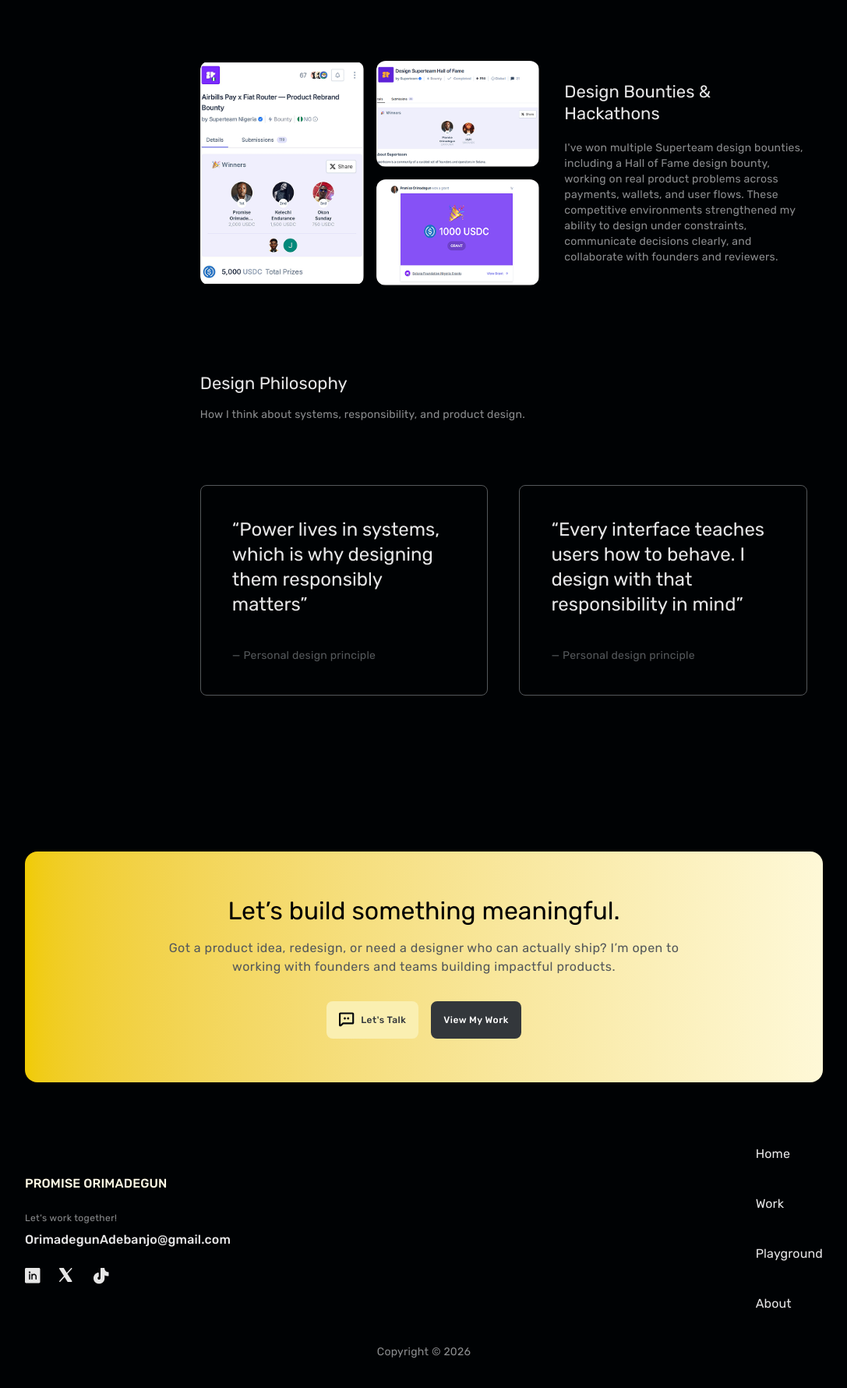
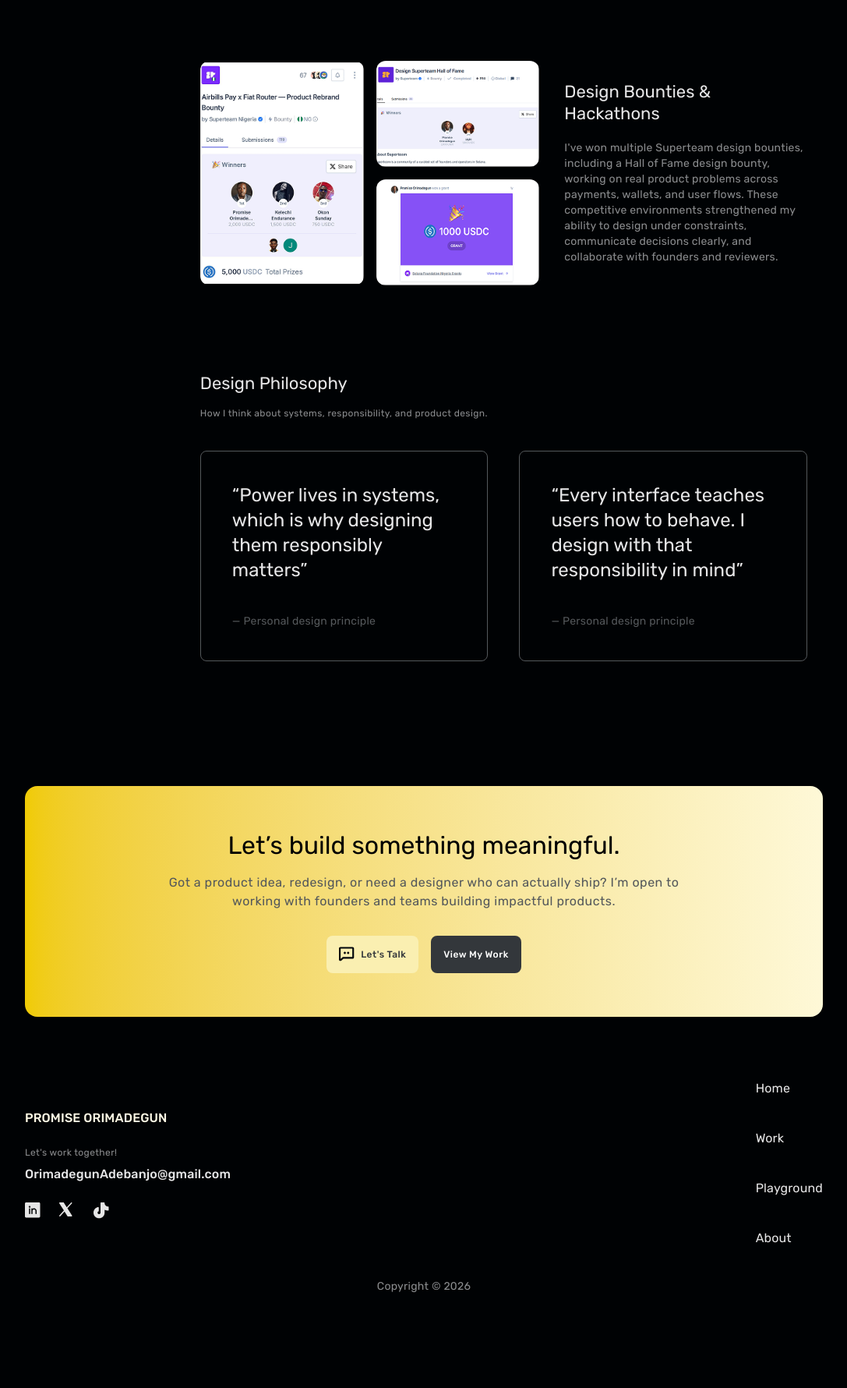
Before and after one commit to Prodigy001/my_portfolio, a React (Vite) app: page /about in a window 1280 px wide. Shown: the part 2086-3866 px from the top of the page at 78% size, without its empty margins (96-1183 px from the left). After the commit the page ends 3766 px from the top, so only its background shows below. Built offline with nearby package versions, Linux system fonts and the light colour scheme.

Commit message:
updated Footer props

```diff
--- a/src/App.tsx
+++ b/src/App.tsx
@@ -201,7 +201,7 @@
 
       <Outlet context={{ section }} />
 
-      <footer className="pb-10">
+      <footer className="pb-5">
         <CallToAction />
         <div className="w-[90%] md:w-[85%] lg:w-[80%] mx-auto flex flex-col md:flex-row items-center md:items-center justify-between gap-10">
           <div className="space-y-6">
@@ -239,7 +239,7 @@
             </ul>
           </nav>
         </div>
-        <p className="text-body-md text-black200-8A text-center mt-10 pb-5">
+        <p className="text-body-md text-black200-8A text-center mt-10">
           Copyright &#169; {new Date().getFullYear()}
         </p>
       </footer>
--- a/src/pages/About.tsx
+++ b/src/pages/About.tsx
@@ -132,7 +132,7 @@
   }
 
   return (
-    <div className="relative w-full bg-black900-004 pb-30">
+    <div className="relative w-full bg-black900-004 pb-20">
       <div className="w-[90%] md:w-[85%] lg:w-[80%] mx-auto">
         {/*  (Mobile + tablet) : sticky "ABOUT ME" + dots  */}
         <div className="lg:hidden sticky top-20 z-10 bg-transparent backdrop-blur-sm border-b border-black400-33 px-4 py-3 flex items-center justify-between">
@@ -437,7 +437,7 @@
 
             <section
               id="DesignPhilosophy"
-              className="space-y-10 lg:space-y-20 scroll-mt-33 lg:scroll-mt-24"
+              className="space-y-10 lg:space-y-10 scroll-mt-33 lg:scroll-mt-24"
             >
               <div className="space-y-4">
                 <p
@@ -449,7 +449,7 @@
                 >
                   Design Philosophy
                 </p>
-                <p className="text-body-md lg:text-body-lg text-black200-8A">
+                <p className="text-body-sm lg:text-body-sm text-black200-8A">
                   How I think about systems, responsibility, and product design.
                 </p>
               </div>
```
